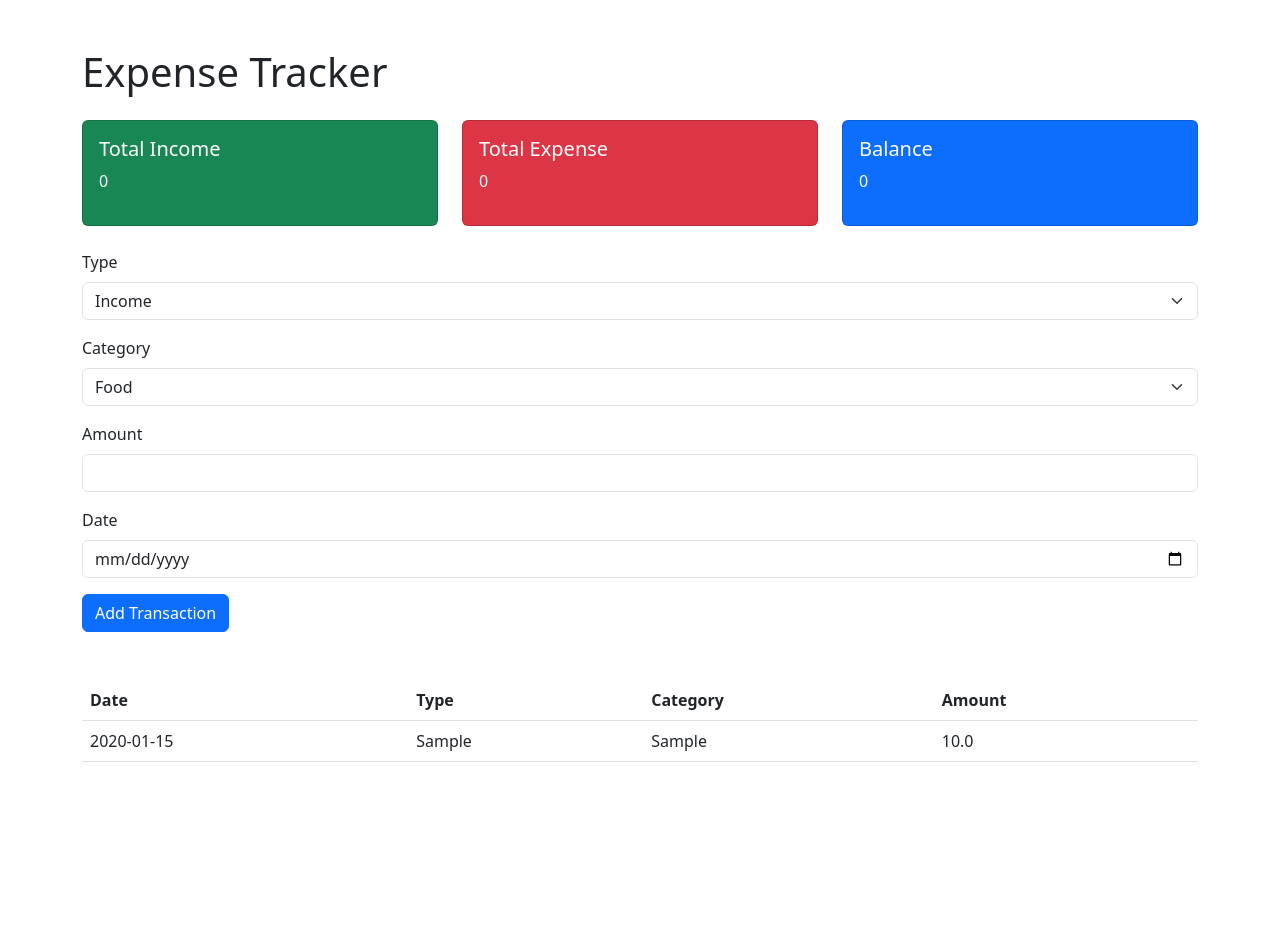
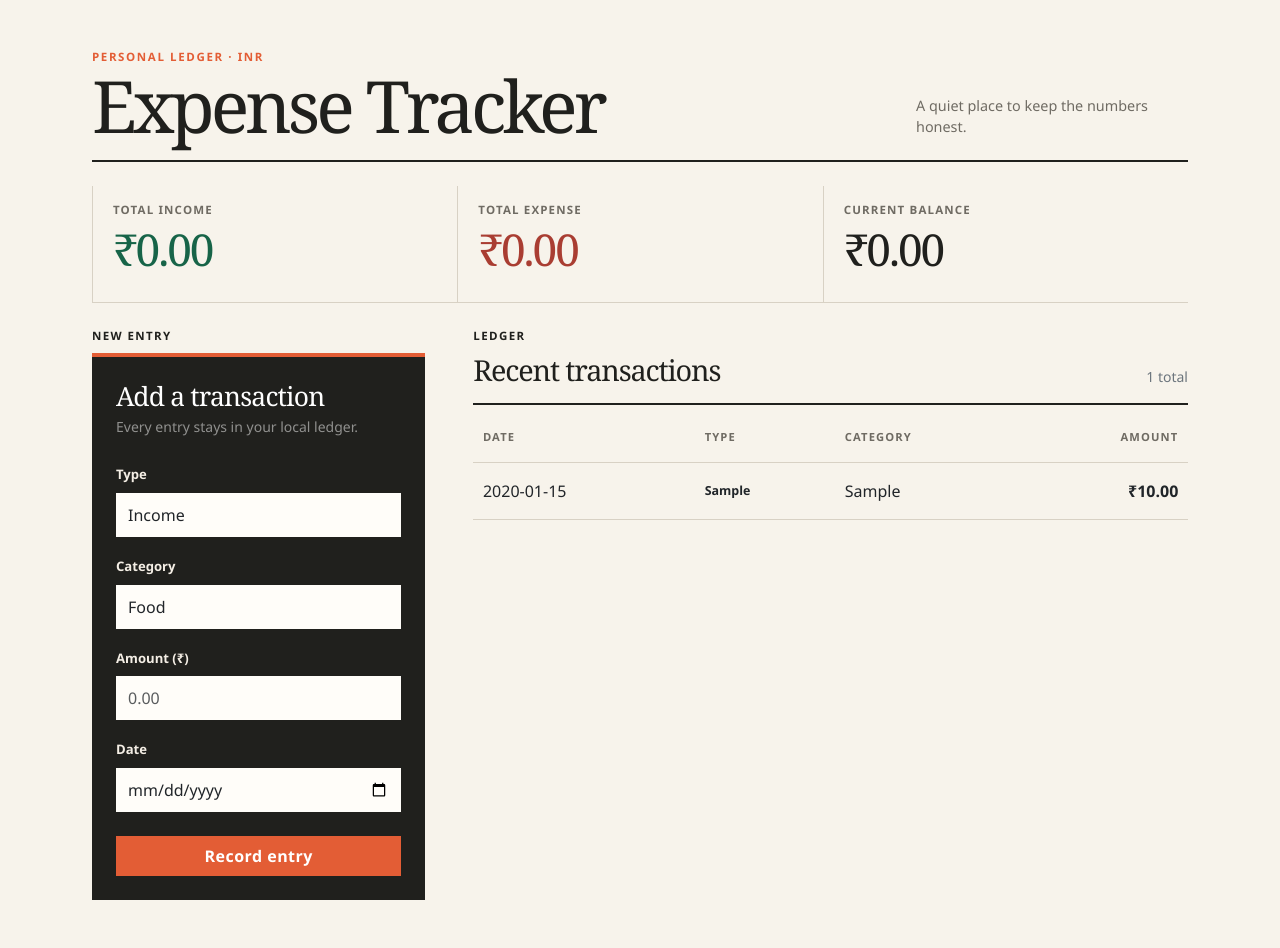
Before and after one commit to TechFox6905/Expense-Tracker, a Flask app: page / in a window 1280 px wide. Before the commit the page ends 762 px from the top, so only its background shows below. Run offline with Flask 3, Linux system fonts and the light colour scheme; tables that the repository leaves empty hold one stand-in row (values such as "Sample post").

Commit message:
feat: redesign index page layout and enhance user interface for transaction management

```diff
--- a/templates/index.html
+++ b/templates/index.html
@@ -5,89 +5,86 @@
     <meta name="viewport" content="width=device-width, initial-scale=1.0">
     <title>Expense Tracker</title>
     <link href="https://cdn.jsdelivr.net/npm/bootstrap@5.3.0/dist/css/bootstrap.min.css" rel="stylesheet">
+    <style>
+        :root { --paper: #f7f3eb; --ink: #20201d; --quiet: #6f6b63; --line: #d8d1c4; --orange: #e35d35; --green: #176448; --red: #a93d32; }
+        body { background: var(--paper); color: var(--ink); font-family: "Segoe UI", system-ui, sans-serif; }
+        .ledger { max-width: 1120px; }
+        .masthead { border-bottom: 2px solid var(--ink); padding-bottom: 1.4rem; }
+        .kicker { color: var(--orange); font-size: .72rem; font-weight: 800; letter-spacing: .14em; text-transform: uppercase; }
+        h1, h2 { font-family: Georgia, "Times New Roman", serif; }
+        h1 { font-size: clamp(2.25rem, 7vw, 4.5rem); letter-spacing: -.055em; line-height: .9; margin: 0; }
+        .masthead-note { color: var(--quiet); max-width: 17rem; font-size: .9rem; line-height: 1.5; }
+        .summary { border-bottom: 1px solid var(--line); }
+        .metric { min-height: 7.25rem; border-left: 1px solid var(--line); padding: .9rem 1.25rem; }
+        .metric:first-child { border-left: 0; padding-left: 0; }
+        .metric-label { color: var(--quiet); display: block; font-size: .72rem; font-weight: 800; letter-spacing: .1em; text-transform: uppercase; }
+        .metric-value { display: block; font-family: Georgia, "Times New Roman", serif; font-size: clamp(1.8rem, 4vw, 2.75rem); letter-spacing: -.045em; line-height: 1.1; margin-top: .45rem; }
+        .income { color: var(--green); } .expense { color: var(--red); } .balance { color: var(--ink); }
+        .section-label { font-size: .72rem; font-weight: 800; letter-spacing: .12em; text-transform: uppercase; }
+        .entry-form { border-top: 4px solid var(--orange); background: #20201d; color: #fff; padding: 1.5rem; }
+        .entry-form h2 { font-size: 1.65rem; letter-spacing: -.03em; }
+        .entry-form .form-label { color: #f4eee5; font-size: .82rem; font-weight: 700; }
+        .entry-form .form-control, .entry-form .form-select { background: #fffdf9; border: 0; border-radius: 0; min-height: 2.75rem; }
+        .entry-form .form-control:focus, .entry-form .form-select:focus { box-shadow: 0 0 0 .2rem rgba(227, 93, 53, .65); }
+        .entry-form .btn { background: var(--orange); border: 0; border-radius: 0; color: #fff; font-weight: 800; letter-spacing: .03em; }
+        .entry-form .btn:hover, .entry-form .btn:focus { background: #f07750; color: #fff; }
+        .history-header { border-bottom: 2px solid var(--ink); }
+        .history-header h2 { font-size: 1.8rem; letter-spacing: -.04em; }
+        .history-table { --bs-table-bg: transparent; border-color: var(--line); }
+        .history-table thead th { color: var(--quiet); font-size: .7rem; font-weight: 800; letter-spacing: .1em; text-transform: uppercase; }
+        .history-table td, .history-table th { padding: 1rem .6rem; vertical-align: middle; }
+        .history-table tbody tr:hover { --bs-table-bg: #efe8dc; }
+        .type { font-size: .78rem; font-weight: 750; } .type-income { color: var(--green); } .type-expense { color: var(--red); }
+        .empty-state { color: var(--quiet); padding: 3rem .6rem !important; }
+        @media (max-width: 767.98px) { .masthead-note { max-width: none; } .metric { border-left: 0; border-top: 1px solid var(--line); min-height: auto; padding: 1rem 0; } .metric:first-child { border-top: 0; } }
+    </style>
 </head>
 <body>
-    <div class="container mt-5">
-        <h1>Expense Tracker</h1>
-        <div class="row mt-4">
-            <div class="col-md-4">
-                <div class="card bg-success text-white">
-                    <div class="card-body">
-                        <h5>Total Income</h5>
-                        <p>{{ total_income }}</p>
-                    </div>
+    <main class="container ledger py-4 py-md-5">
+        <header class="masthead d-md-flex align-items-end justify-content-between gap-4">
+            <div><p class="kicker mb-2">Personal ledger · INR</p><h1>Expense Tracker</h1></div>
+            <p class="masthead-note mb-0 mt-3 mt-md-0">A quiet place to keep the numbers honest.</p>
+        </header>
+
+        <section class="summary row g-0 my-4" aria-labelledby="summary-heading">
+            <h2 id="summary-heading" class="visually-hidden">Financial summary</h2>
+            <div class="col-md-4 metric"><span class="metric-label">Total Income</span><span class="metric-value income">₹{{ '%.2f'|format(total_income) }}</span></div>
+            <div class="col-md-4 metric"><span class="metric-label">Total Expense</span><span class="metric-value expense">₹{{ '%.2f'|format(total_expense) }}</span></div>
+            <div class="col-md-4 metric"><span class="metric-label">Current Balance</span><span class="metric-value balance">₹{{ '%.2f'|format(balance) }}</span></div>
+        </section>
+
+        <div class="row g-5">
+            <aside class="col-lg-4" aria-labelledby="add-transaction-heading">
+                <p class="section-label mb-2">New entry</p>
+                <div class="entry-form">
+                    <h2 id="add-transaction-heading" class="mb-1">Add a transaction</h2>
+                    <p class="small text-white-50 mb-4">Every entry stays in your local ledger.</p>
+                    <form action="{{ url_for('add') }}" method="post">
+                        <div class="mb-3"><label for="transaction_type" class="form-label">Type</label><select class="form-select" id="transaction_type" name="transaction_type" required><option value="Income">Income</option><option value="Expense">Expense</option></select></div>
+                        <div class="mb-3"><label for="category" class="form-label">Category</label><select class="form-select" id="category" name="category" required><option value="Food">Food</option><option value="Transport">Transport</option><option value="Utilities">Utilities</option><option value="Entertainment">Entertainment</option><option value="Shopping">Shopping</option><option value="Miscellaneous">Miscellaneous</option></select></div>
+                        <div class="mb-3"><label for="amount" class="form-label">Amount (₹)</label><input type="number" class="form-control" id="amount" name="amount" min="0.01" step="0.01" inputmode="decimal" placeholder="0.00" required></div>
+                        <div class="mb-4"><label for="date" class="form-label">Date</label><input type="date" class="form-control" id="date" name="date" required></div>
+                        <button type="submit" class="btn w-100 py-2">Record entry</button>
+                    </form>
                 </div>
-            </div>
-            <div class="col-md-4">
-                <div class="card bg-danger text-white">
-                    <div class="card-body">
-                        <h5>Total Expense</h5>
-                        <p>{{ total_expense }}</p>
-                    </div>
+            </aside>
+
+            <section class="col-lg-8" aria-labelledby="history-heading">
+                <div class="history-header d-flex justify-content-between align-items-end pb-3 mb-2"><div><p class="section-label mb-2">Ledger</p><h2 id="history-heading" class="mb-0">Recent transactions</h2></div><span class="text-secondary small">{{ transactions|length }} total</span></div>
+                <div class="table-responsive">
+                    <table class="table history-table mb-0" aria-describedby="history-heading">
+                        <thead><tr><th scope="col">Date</th><th scope="col">Type</th><th scope="col">Category</th><th scope="col" class="text-end">Amount</th></tr></thead>
+                        <tbody>
+                            {% for transaction in transactions %}
+                            <tr><td class="text-nowrap">{{ transaction[4] }}</td><td class="type {% if transaction[1] == 'Income' %}type-income{% else %}type-expense{% endif %}">{{ transaction[1] }}</td><td>{{ transaction[2] }}</td><td class="text-end fw-semibold text-nowrap">₹{{ '%.2f'|format(transaction[3]) }}</td></tr>
+                            {% else %}
+                            <tr><td colspan="4" class="text-center empty-state">No transactions yet. Your first entry will appear here.</td></tr>
+                            {% endfor %}
+                        </tbody>
+                    </table>
                 </div>
-            </div>
-            <div class="col-md-4">
-                <div class="card bg-primary text-white">
-                    <div class="card-body">
-                        <h5>Balance</h5>
-                        <p>{{ balance }}</p>
-                    </div>
-                </div>
-            </div>
+            </section>
         </div>
-        <form action="/add" method="post" class="mt-4">
-            <div class="mb-3">
-                <label for="transaction_type" class="form-label">Type</label>
-                <select class="form-select" id="transaction_type" name="transaction_type" required>
-                    <option value="Income">Income</option>
-                    <option value="Expense">Expense</option>
-                </select>
-            </div>
-            <div class="mb-3">
-                <label for="category" class="form-label">Category</label>
-                <select class="form-select" id="category" name="category" required>
-                    <option value="Food">Food</option>
-                    <option value="Transport">Transport</option>
-                    <option value="Utilities">Utilities</option>
-                    <option value="Entertainment">Entertainment</option>
-                    <option value="Shopping">Shopping</option>
-                    <option value="Miscellaneous">Miscellaneous</option>
-                </select>
-            </div>
-            <div class="mb-3">
-                <label for="amount" class="form-label">Amount</label>
-                <input type="number" class="form-control" id="amount" name="amount" step="0.01" required>
-            </div>
-            <div class="mb-3">
-                <label for="date" class="form-label">Date</label>
-                <input type="date" class="form-control" id="date" name="date" required>
-            </div>
-            <button type="submit" class="btn btn-primary">Add Transaction</button>
-        </form>
-        <table class="table mt-5">
-            <thead>
-                <tr>
-                    <th>Date</th>
-                    <th>Type</th>
-                    <th>Category</th>
-                    <th>Amount</th>
-                </tr>
-            </thead>
-            <tbody>
-                {% for transaction in transactions %}
-                <tr>
-                    <td>{{ transaction[4] }}</td>
-                    <td>{{ transaction[1] }}</td>
-                    <td>{{ transaction[2] }}</td>
-                    <td>{{ transaction[3] }}</td>
-                </tr>
-                {% else %}
-                <tr>
-                    <td colspan="4" class="text-center">No transactions</td>
-                </tr>
-                {% endfor %}
-            </tbody>
-        </table>
-    </div>
+    </main>
 </body>
 </html>
```
